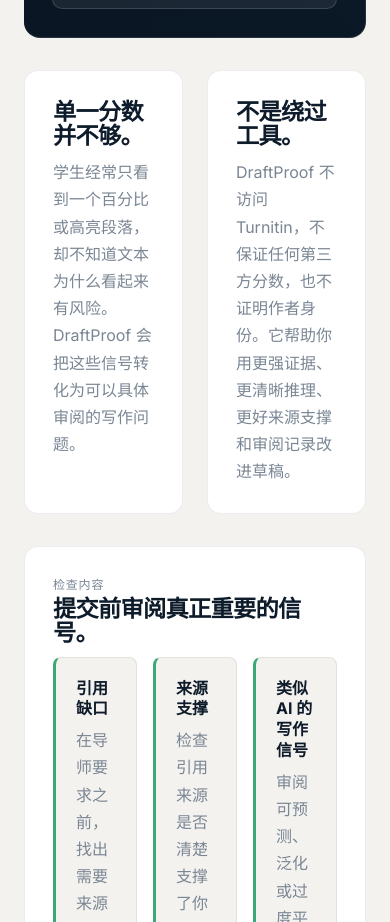
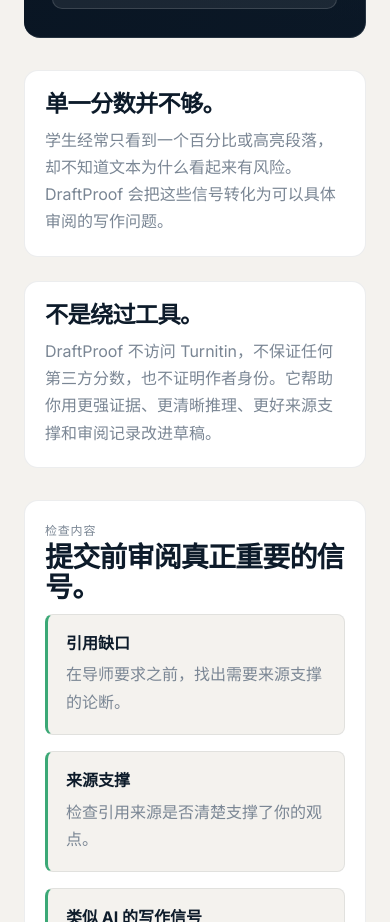
Before and after one commit to kianwoon/draftproof-services, a React (Vite) app in the folder draftproof-frontend/: page /zh/essay-checker in a window 390 px wide. Shown: the part 598-1520 px from the top of the page. Built offline with nearby package versions, Linux system fonts and the light colour scheme; no server answers.

Commit message:
Fix mobile essay checker layout and nav anchors

```diff
--- a/draftproof-frontend/src/components/Header.jsx
+++ b/draftproof-frontend/src/components/Header.jsx
@@ -16,7 +16,7 @@ export default function Header() {
   const locale = getLocaleFromPathname(location.pathname);
   const publicPath = (path) => localizePath(path, locale);
   const marketingLinks = [
-    { to: publicPath('/why'), label: t('nav.why') },
+    { to: publicPath('/#product'), label: t('nav.why') },
     { to: publicPath('/essay-checker'), label: t('nav.essayChecker') },
     { to: publicPath('/pricing'), label: t('nav.pricing') },
     { to: publicPath('/faq'), label: t('nav.faq') },
@@ -27,7 +27,7 @@ export default function Header() {
   ];
   const visiblePublicLinks = user ? signedInPublicLinks : marketingLinks;
 
-  useEffect(() => { setScanOpen(false); setMenuOpen(false); }, [location.pathname]);
+  useEffect(() => { setScanOpen(false); setMenuOpen(false); }, [location.hash, location.pathname]);
 
   useEffect(() => {
     if (!scanOpen) return;
@@ -144,7 +144,7 @@ export default function Header() {
             {user && <Link to="/buy" className="mobile-link">{t('nav.buyTokens')}</Link>}
             {user && <Link to="/history" className="mobile-link">{t('nav.history')}</Link>}
             {visiblePublicLinks.map((link) => (
-              <Link key={link.to} to={link.to} className="mobile-link">{link.label}</Link>
+              <Link key={link.to} to={link.to} className="mobile-link" onClick={() => setMenuOpen(false)}>{link.label}</Link>
             ))}
             <div className="mobile-menu-actions">
               {user ? (
--- a/draftproof-frontend/src/styles/site-master/03-landing-sections.css
+++ b/draftproof-frontend/src/styles/site-master/03-landing-sections.css
@@ -559,6 +559,12 @@
 
 .landing-section {
   padding: 72px clamp(24px, 4vw, 48px);
+}
+
+.landing-section[id],
+.landing-hero[id],
+.landing-cta[id] {
+  scroll-margin-top: calc(var(--header-h) + 1rem);
 }
 
 .landing-section h2 {
@@ -1293,16 +1299,6 @@
   .check-line {
     grid-template-columns: 1fr 1fr;
   }
-  .essay-checker-intro {
-    grid-template-columns: 1fr;
-  }
-  .essay-checker-grid {
-    grid-template-columns: repeat(2, minmax(0, 1fr));
-  }
-  .essay-checker-cta {
-    align-items: flex-start;
-    flex-direction: column;
-  }
   .landing-footer-inner {
     flex-direction: column;
   }
@@ -1355,7 +1351,6 @@
   .anchor-card-grid,
   .help-grid,
   .strategy-grid,
-  .essay-checker-grid,
   .check-line {
     grid-template-columns: 1fr;
   }
--- a/draftproof-frontend/src/styles/site-master/04-app-marketing-pages.css
+++ b/draftproof-frontend/src/styles/site-master/04-app-marketing-pages.css
@@ -1015,6 +1015,39 @@
   max-width: 680px;
 }
 
+@media (max-width: 900px) {
+  .essay-checker-intro,
+  .essay-checker-grid {
+    grid-template-columns: 1fr;
+  }
+
+  .essay-checker-grid article {
+    min-height: 0;
+  }
+
+  .essay-checker-cta {
+    align-items: flex-start;
+    flex-direction: column;
+  }
+}
+
+@media (max-width: 640px) {
+  .essay-checker-intro > div,
+  .essay-checker-section,
+  .essay-checker-cta {
+    padding: 20px;
+  }
+
+  .essay-checker-section h2 {
+    font-size: 1.75rem;
+    line-height: 1.08;
+  }
+
+  .essay-checker-grid article {
+    padding: 18px;
+  }
+}
+
 /* ── FAQ Page ─────────────────────────────── */
 .faq-shell {
   padding: 2rem 0 4.5rem;
```
